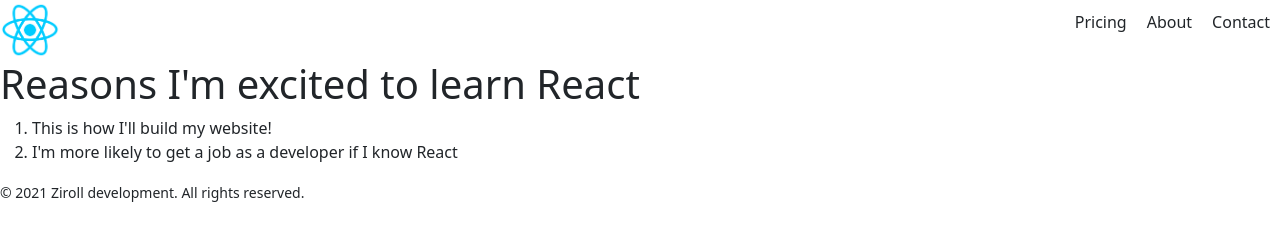
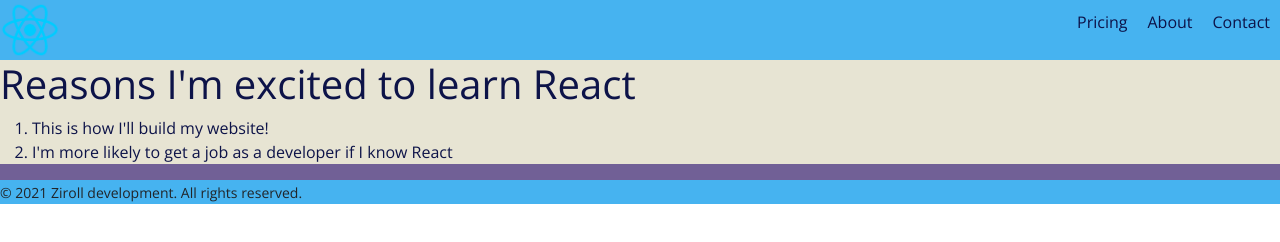
Before and after one commit to rabogan/ZirollReactCourse, a React app: page / in a window 1280 px wide. Built offline with nearby package versions, Linux system fonts and the light colour scheme; a script that the page names is missing.

Commit message:
Make minor changes

```diff
--- a/components/Footer.js
+++ b/components/Footer.js
@@ -2,7 +2,7 @@
 
 export default function Footer() {
     return (
-        <footer>
+        <footer className="footerContent">
             <small>© 2021 Ziroll development. All rights reserved.</small>
         </footer>
     )
--- a/components/MainContent.js
+++ b/components/MainContent.js
@@ -2,7 +2,7 @@
 
 export default function MainContent() {
     return (
-        <div>
+        <div className="mainContent">
             <h1>Reasons I'm excited to learn React</h1>
             <ol>
                 <li>This is how I'll build my website!</li>
--- a/index.js
+++ b/index.js
@@ -7,7 +7,7 @@
 
 function Page() {
     return (
-        <div>
+        <div className="behindAll">
             <Header />
             <MainContent />
             <Footer />
--- a/styles/style.css
+++ b/styles/style.css
@@ -1,7 +1,28 @@
+body {
+    font-family: 'Open Sans', sans-serif;
+}
+
+.behindAll {
+    background-color: #716096;
+}
+
+.footerContent {
+    background-color: #46b3f0;
+}
+
+.mainContent {
+    background-color: #e7e4d3;
+    color: #0d1348;
+}
+
 .nav {
     display: flex;
     justify-content: space-between;
     align-items: center;
+    color: #0d1348;
+    background-color: #46b3f0;
+    border: none;
+
 }
 
 .nav-logo {
```
